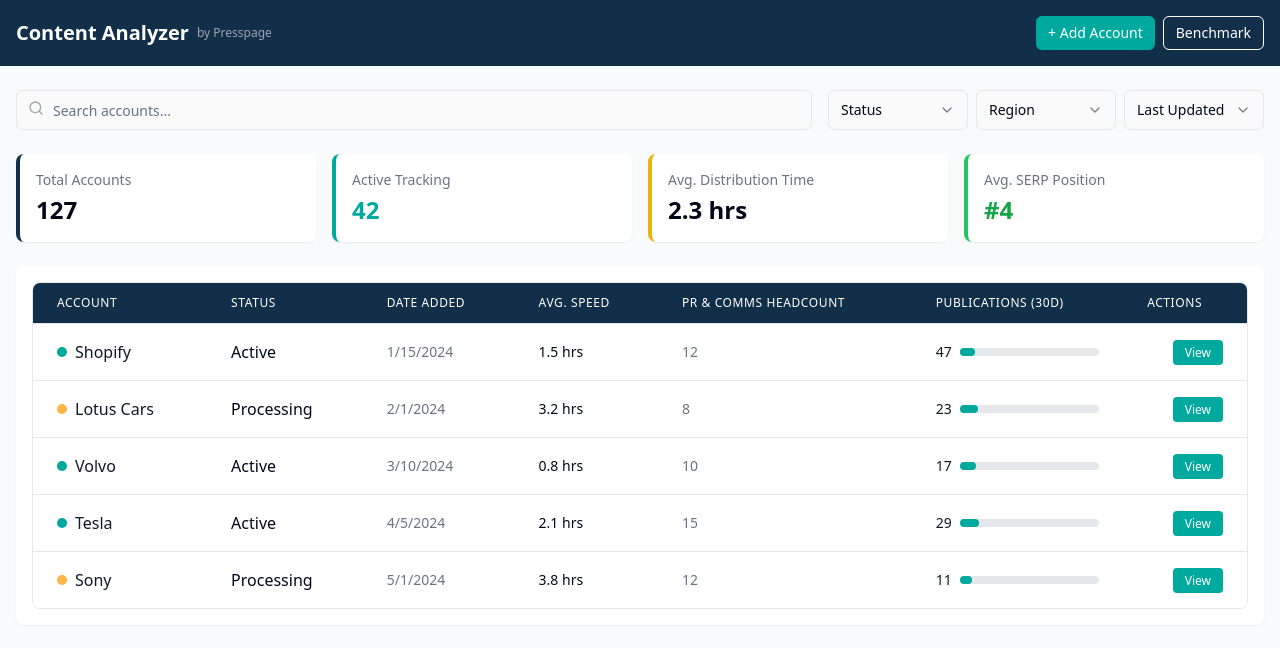
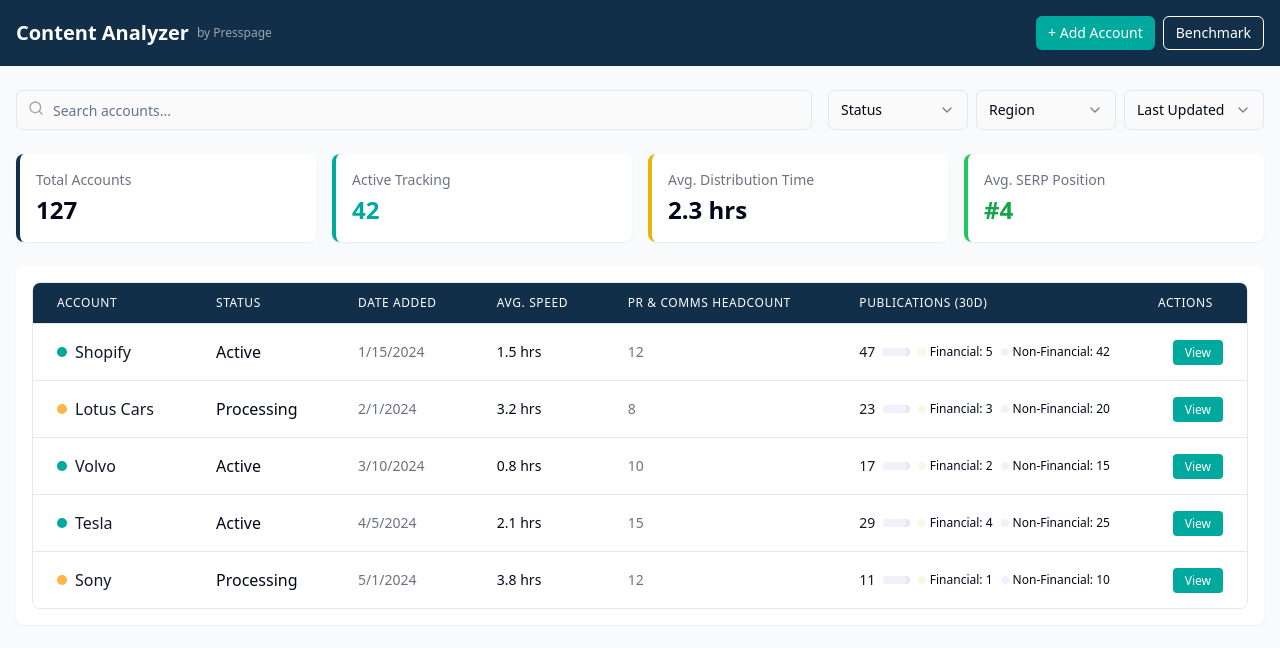
Before and after one commit to BenPlaybook/presspage-insight-pulse, a React (Vite) app: page / in a window 1280 px wide. Shown: the top 648 px of the page. Built offline with nearby package versions, Linux system fonts and the light colour scheme.

Commit message:
feat: Add visual distinction for financial/non-financial data
Add visual cues to differentiate financial and non-financial data in the table.

```diff
--- a/src/components/AccountsTable.tsx
+++ b/src/components/AccountsTable.tsx
@@ -1,6 +1,5 @@
 import { Link } from 'react-router-dom';
 
-// Updated type definition
 type Account = {
   id: string;
   name: string;
@@ -22,7 +21,6 @@ type Account = {
   };
 };
 
-// Updated mock data
 const accounts: Account[] = [
   {
     id: '1',
@@ -184,11 +182,30 @@ export const AccountsTable = () => {
                   </span>
                   <div className="flex-1 h-2 bg-gray-200 rounded">
                     <div
-                      className="h-full bg-presspage-teal rounded"
+                      className="h-full rounded"
                       style={{
-                        width: `${(account.publications.financial.last30Days / (account.publications.financial.last30Days + account.publications.nonFinancial.last30Days)) * 100}%`
+                        width: `${(account.publications.financial.last30Days / (account.publications.financial.last30Days + account.publications.nonFinancial.last30Days)) * 100}%`,
+                        backgroundColor: '#F2FCE2'
                       }}
                     />
+                    <div
+                      className="h-full rounded"
+                      style={{
+                        width: `${(account.publications.nonFinancial.last30Days / (account.publications.financial.last30Days + account.publications.nonFinancial.last30Days)) * 100}%`,
+                        backgroundColor: '#F1F0FB',
+                        marginTop: '-8px'
+                      }}
+                    />
+                  </div>
+                  <div className="flex gap-2 text-xs">
+                    <span className="flex items-center">
+                      <div className="w-2 h-2 rounded-full mr-1" style={{backgroundColor: '#F2FCE2'}} />
+                      Financial: {account.publications.financial.last30Days}
+                    </span>
+                    <span className="flex items-center">
+                      <div className="w-2 h-2 rounded-full mr-1" style={{backgroundColor: '#F1F0FB'}} />
+                      Non-Financial: {account.publications.nonFinancial.last30Days}
+                    </span>
                   </div>
                 </div>
               </td>
```
